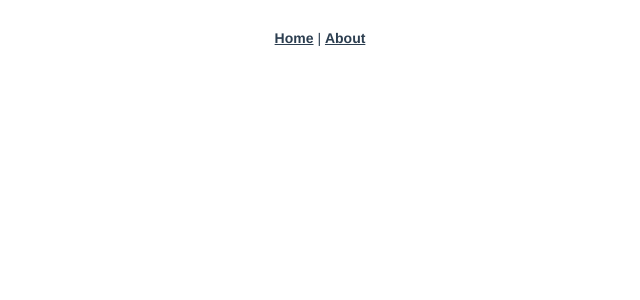
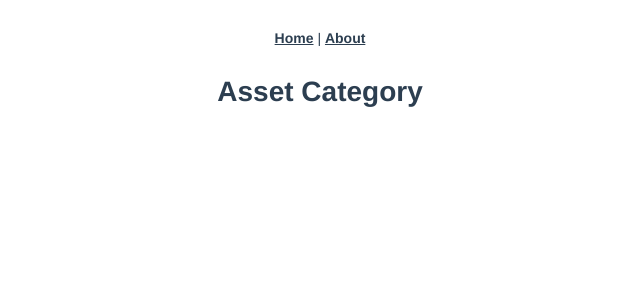
Before and after one commit to rewritehackathon/trude, a Vue app in the folder client/: page /assetCategory/1 in a window 1280 px wide. Shown: the top 300 px of the page, without its empty margins (320-960 px from the left). Built offline with nearby package versions, Linux system fonts and the light colour scheme.

Commit message:
added AssetCategory.vue

```diff
--- a/client/src/router.js
+++ b/client/src/router.js
@@ -20,6 +20,12 @@ export default new Router({
       // this generates a separate chunk (about.[hash].js) for this route
       // which is lazy-loaded when the route is visited.
       component: () => import(/* webpackChunkName: "about" */ './views/About.vue')
+    },
+    {
+      path: '/assetCategory/:id',
+      name: 'AssetCategory',
+      props: true,
+      component: () => import('./views/AssetCategory.vue')
     }
   ]
 })
--- a/client/src/views/AssetCategory.vue
+++ b/client/src/views/AssetCategory.vue
@@ -0,0 +1,12 @@
+<template>
+    <div>
+        <h1>Asset Category</h1>
+    </div>
+</template>
+
+<script>
+export default {
+  name: "AssetCategory",
+  props: ["id"]
+};
+</script>
```
